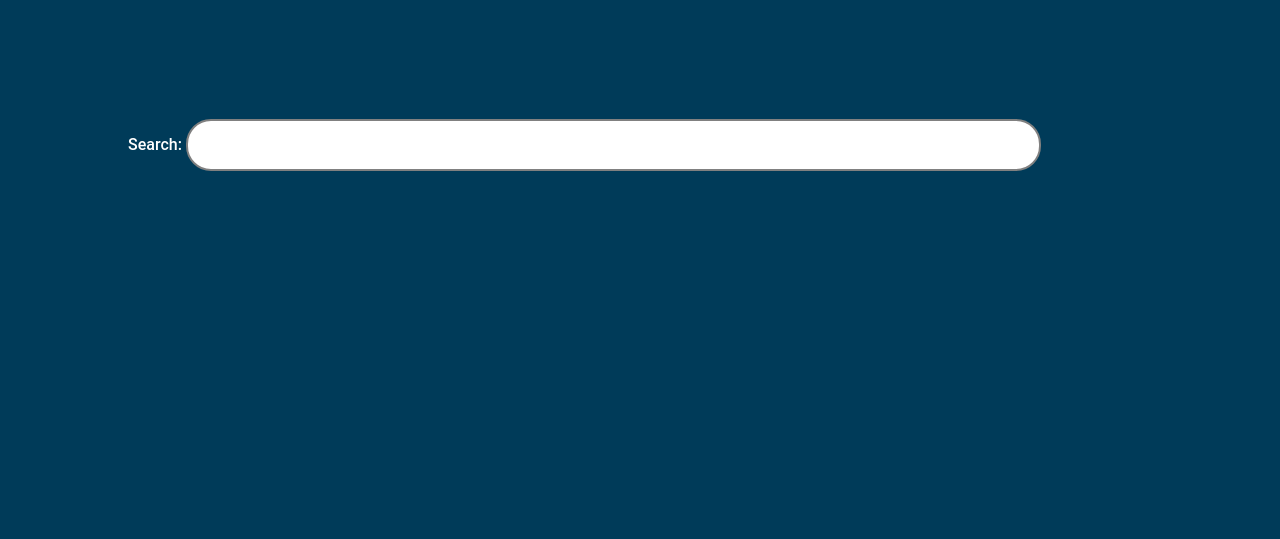
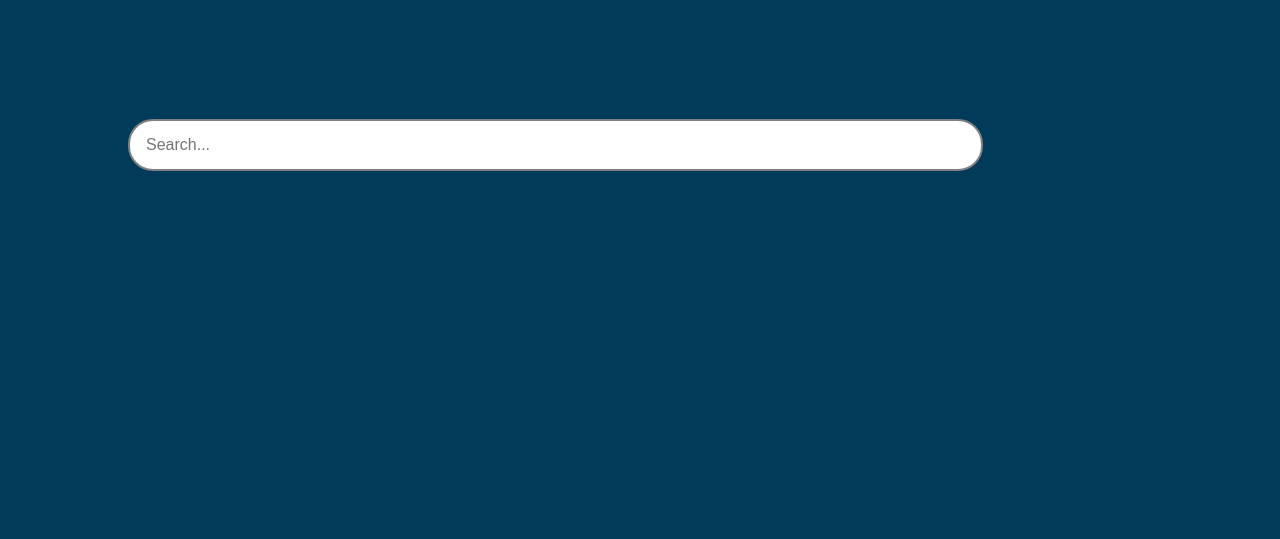
Before and after one commit to deninlawley/Lab-5, a plain HTML site: page index.html in a window 1280 px wide. Shown: the part 515-1054 px from the top of the page. Drawn offline with Linux system fonts and the light colour scheme.

Commit message:
Changed Searchbar Layout

```diff
--- a/index.html
+++ b/index.html
@@ -21,8 +21,7 @@
   <section class="search">
   <h1 class="title">NASA Image and Video Search</h1>
 <form id="search-form">
-    <label for="search-input">Search:</label>
-    <input type="text" id="search-input" required>
+    <input type="text" id="search-input" required placeholder="Search...">
 </form>
 <div id="images-container"></div>
 </section>
--- a/styles.css
+++ b/styles.css
@@ -39,7 +39,7 @@
     padding-bottom: 3em;
   }
 
-  h1, h2, label{
+  h1, h2{
     color: white;
   }
 
```
